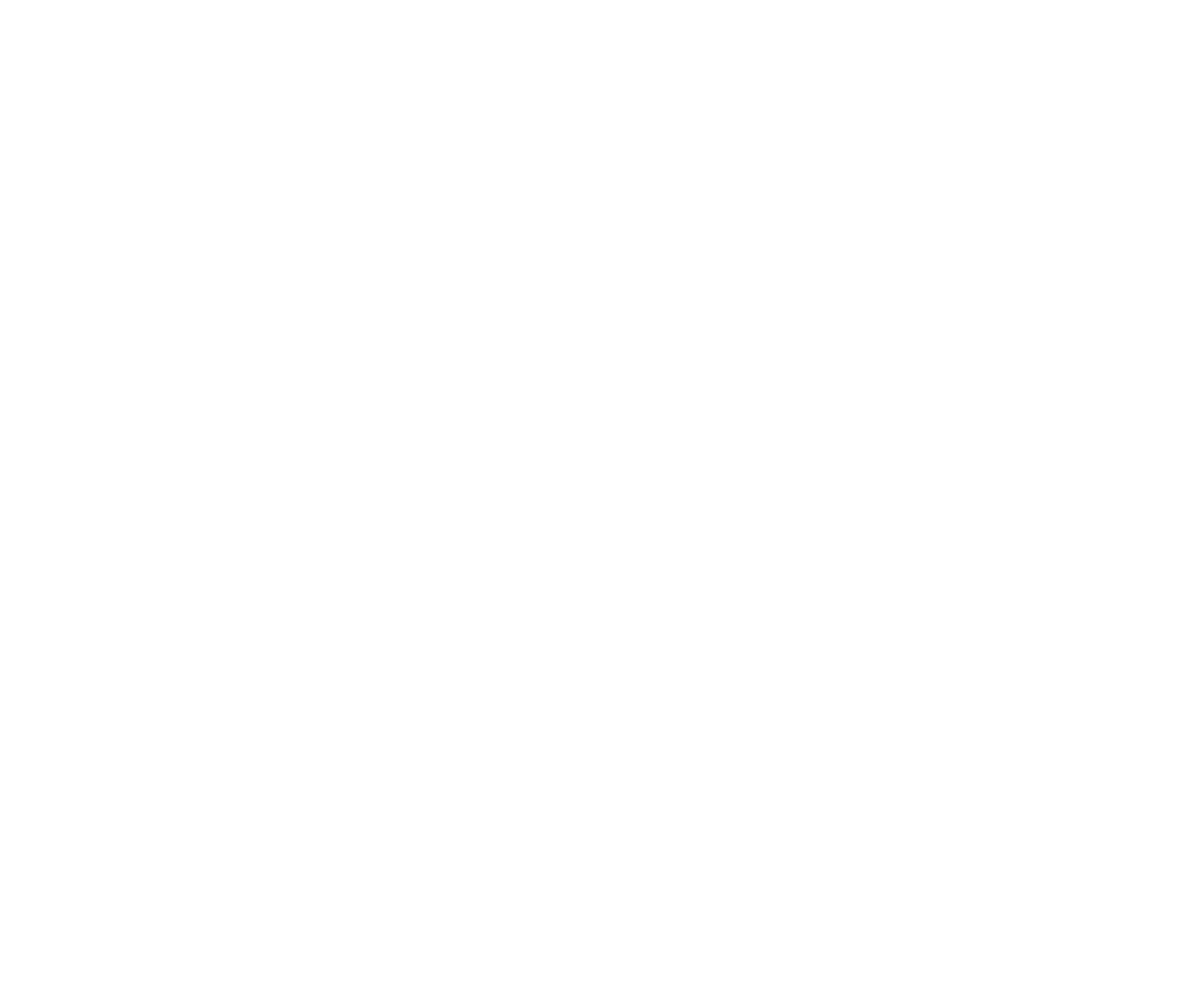
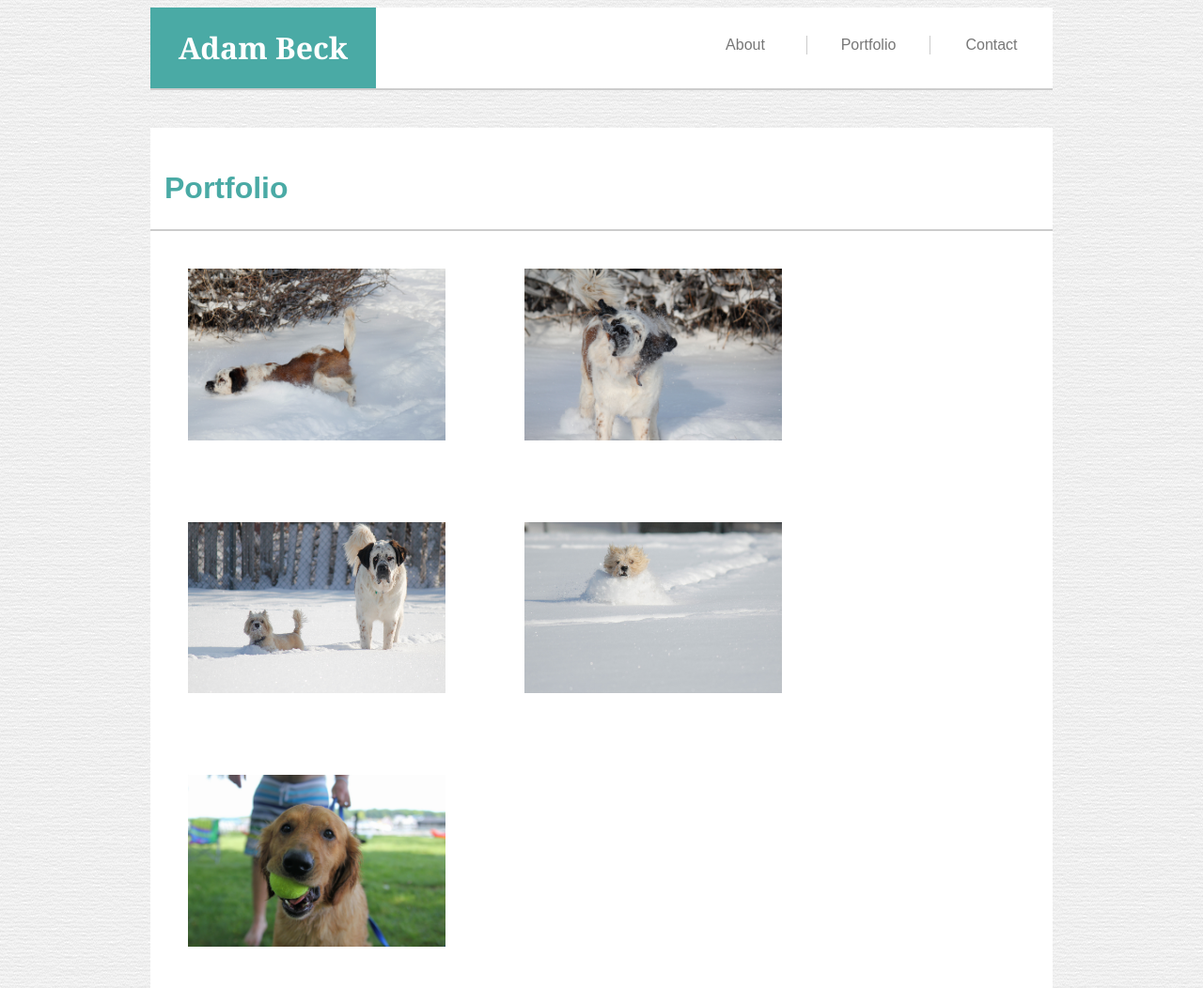
Before and after one commit to adambeck7/Basic-Portfolio, a plain HTML site: page portfolio.html in a window 1280 px wide. Shown: the top 1052 px of the page at 94% size. Before the commit the page ends 800 px from the top, so only its background shows below. Drawn offline with Linux system fonts and the light colour scheme.

Commit message:
started portfolio page

```diff
--- a/assets/css/style.css
+++ b/assets/css/style.css
@@ -92,6 +92,14 @@ body{
     line-height: 1.5;
     padding-bottom: 20px;
 }
+/* #container-portfolio{
+    height: 800;
+} */
+.portfolio-images{
+    /* min-width: 200px; */
+    width:274px;
+    padding:40px;
+}
 a:link {
     text-decoration: none;
     color: #777777;
--- a/portfolio.html
+++ b/portfolio.html
@@ -0,0 +1,55 @@
+<!DOCTYPE html>
+<html>
+<head>
+    <title>Adam Beck</title>
+    <link rel="stylesheet" type="text/css" media="screen" href="assets/css/style.css" />
+    <script src="main.js"></script>
+
+    <div id="header-container">
+        <div class="name-header">
+            <h1>Adam Beck</h1>
+        </div>
+
+        <div id="contact" class="tabcontent">
+            <a href="contact.html">
+                <span>Contact</span>
+            </a>
+        </div>
+
+        <div id="portfolio" class="tabcontent">
+            <a href="portfolio.html">
+                <span>Portfolio</span>
+            </a>
+        </div>
+
+        <div id="about" class="tabcontent">
+            <a href="index.html">
+                <span>About</span>
+            </a>
+        </div>
+        <!-- <br>
+        <hr class="move-hr">
+        <br> -->
+    </div>
+
+
+</head>
+<body>
+    <div id="container">
+        <!-- <section> -->
+            <h1 class="about">Portfolio</h1>
+
+            <img src="assets/images/dog1.jpg" class="portfolio-images"/>
+            <img src="assets/images/dog2.jpg" class="portfolio-images"/>
+            <img src="assets/images/dog3.jpg" class="portfolio-images"/>
+            <img src="assets/images/dog4.jpg" class="portfolio-images"/>
+            <img src="assets/images/dog5.jpg" class="portfolio-images"/>
+
+
+
+        </section>
+
+</div>
+
+</body>
+</html>
```
Also changed, not shown: assets/images/dog1.jpg (added), assets/images/dog2.jpg (added), assets/images/dog3.jpg (added), assets/images/dog4.jpg (added), assets/images/dog5.jpg (added), 2 other files.
